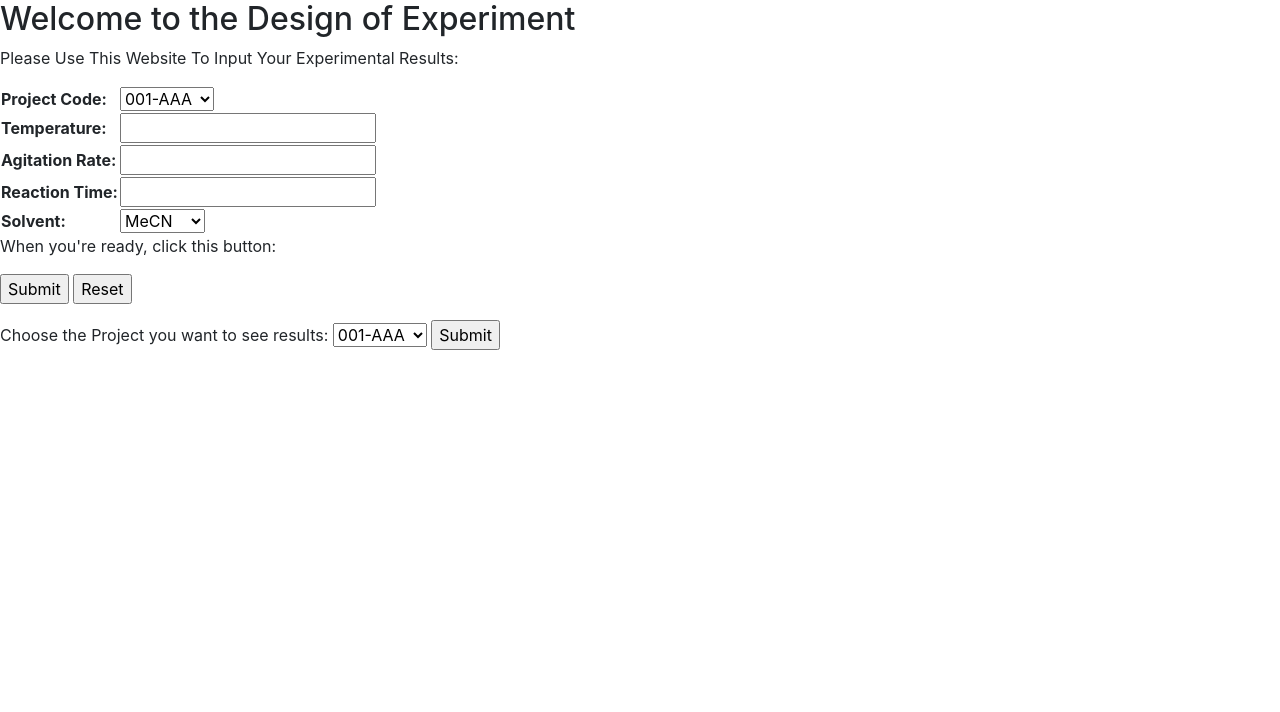
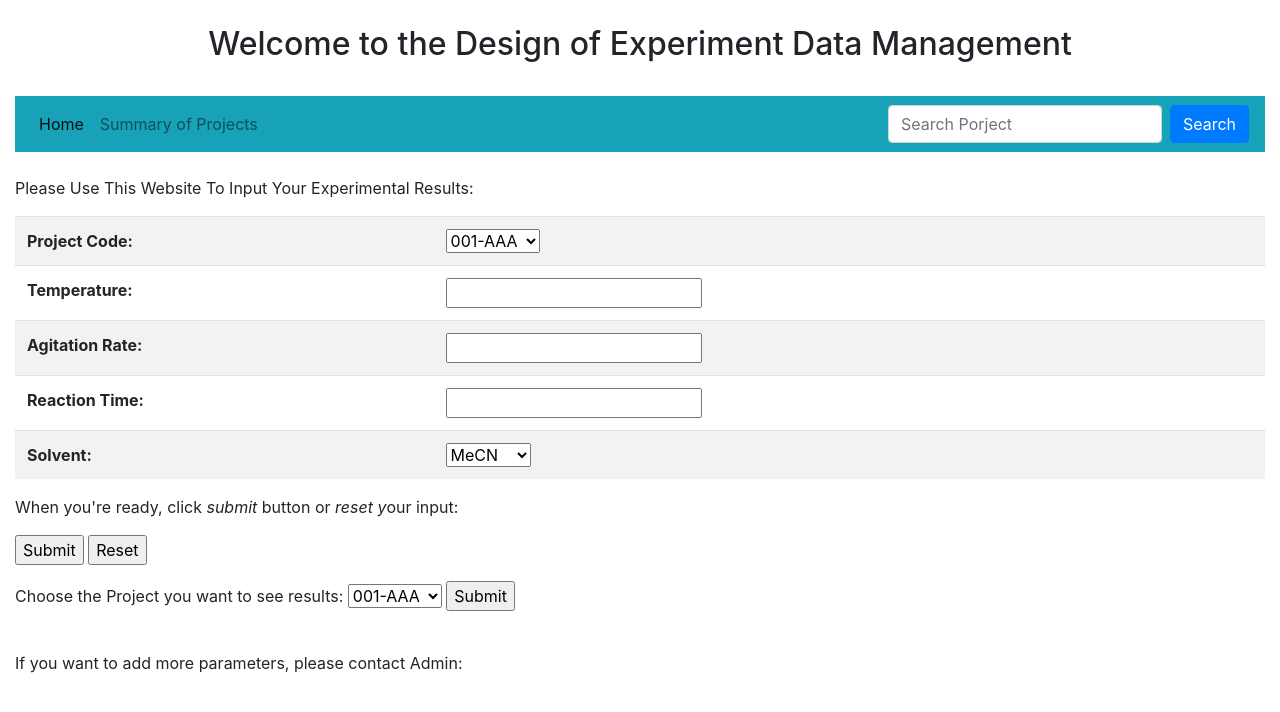
Before and after one commit to johnshao89/Final-project, a Flask app: page / in a window 1280 px wide. Shown: the top 712 px of the page. Run offline with Flask 2, Linux system fonts and the light colour scheme; some libraries are stand-ins or nearby versions.

Commit message:
add bootstrap

```diff
--- a/Final Project/app.py
+++ b/Final Project/app.py
@@ -20,7 +20,7 @@
 @app.route("/")
 @app.route("/entry")
 def home_page():
-    return render_template("entry.html",the_title="Welcome to the Design of Experiment")
+    return render_template("entry.html",the_title="Welcome to the Design of Experiment Data Management")
 
 #Define the data collection from entry.html and show in results.html
 @app.route("/input_data",methods=["POST"])
@@ -76,6 +76,5 @@
 
 
 
-
 if __name__=="__main__":
     app.run(debug=True)
--- /dev/null
+++ b/Final Project/static/hf.css
@@ -0,0 +1,7 @@
+body {
+    background-color: antiquewhite;
+}
+div.title {
+    text-align: center;
+    padding: 25px;
+}
--- a/Final Project/templates/base.html
+++ b/Final Project/templates/base.html
@@ -2,7 +2,7 @@
 <html>
     <head>
         <title>{{ the_title}}</title>
-        <link rel="stylesheet" href="static/hf.css">
+        <link rel="stylesheet" href="../static/hf.css">
         <!-- Required meta tags -->
         <meta charset="utf-8">
         <meta name="viewport" content="width=device-width, initial-scale=1, shrink-to-fit=no">
--- a/Final Project/templates/entry.html
+++ b/Final Project/templates/entry.html
@@ -1,13 +1,31 @@
 {% extends "base.html" %}
 {% block body %}
+<div class="container-fluid">
+<div class="title">
 <h2>{{the_title}}</h2>
-<form method="POST" action="/input_data" id="data_input">
-    <table>
-        <p>
-            Please Use This Website To Input Your Experimental Results:
-        </p>
+</div>
+    <nav class="navbar navbar-expand-lg navbar-light bg-info">
+            <div class="collapse navbar-collapse" id="navbarSupportedContent">
+              <ul class="navbar-nav mr-auto">
+                <li class="nav-item active">
+                  <a class="nav-link" href="entry">Home<span class="sr-only">(current)</span></a>
+                </li>
+                <li class="nav-item">
+                  <a class="nav-link" href="sum_info">Summary of Projects</a>
+                </li>
+              </ul>
+              <form class="form-inline my-2 my-lg-0">
+                <input class="form-control mr-sm-2" type="search" placeholder="Search Porject" aria-label="Search">
+                <button class="btn btn-primary my-2 my-sm-0" type="submit">Search</button>
+              </form>
+            </div>
+          </nav>
+          <br>
+          <p>Please Use This Website To Input Your Experimental Results:</p>
+<form method="POST" action="/input_data" id="data_input"></form>
+    <table class="table table-striped table-hover">
         <tr>
-            <th>Project Code:</th>
+            <th scope="row">Project Code:</th>
             <td>
                     <select name="projects" form="data_input">
                             <option value="001-AAA">001-AAA</option>
@@ -18,19 +36,19 @@
             </td>
         </tr>
         <tr>
-            <th>Temperature:</th>
+            <th scope="row">Temperature:</th>
             <td><input type="text" name="temperature"></td>
         </tr>
         <tr>
-            <th>Agitation Rate:</th>
+            <th scope="row">Agitation Rate:</th>
             <td><input type="text" name="rate"></td>
         </tr>
         <tr>
-            <th>Reaction Time:</th>
+            <th scope="row">Reaction Time:</th>
             <td><input type="text" name="reaction_time"></td>
         </tr>
         <tr>
-            <th>Solvent:</th>
+            <th scope="row">Solvent:</th>
             <td>
                 <select name="solvents" form="data_input">
                     <option value="MeCN">MeCN</option>
@@ -40,7 +58,7 @@
                 </select>
         </tr>
     </table>
-    <p>When you're ready, click this button:</p>
+    <p>When you're ready, click <em>submit</em> button or <em>reset y</em>our input:</p>
     <p><input value='Submit' type='submit'>
     <input value="Reset" type="reset"></p>
 </form>
@@ -54,5 +72,8 @@
         </select>
         <input value='Submit' type='submit'>
     </p>
-    </form>
+</form>
+<br>
+<p>If you want to add more parameters, please contact Admin:</p>
+</div>
 {% endblock %}
```
Also changed, not shown: Final Project/project_data.txt (+12 -0 lines), Final Project/templates/results.html (+27 -9 lines), Final Project/templates/single_project.html (+26 -3 lines), Final Project/templates/sum_info.html (+9 -3 lines), Final Project/static/1.jpg (added), Final Project/static/science-background-1.jpg (added), Final Project/static/science-background.png (added), Final Project/templates/login_verify.html (added), 2 other files.
